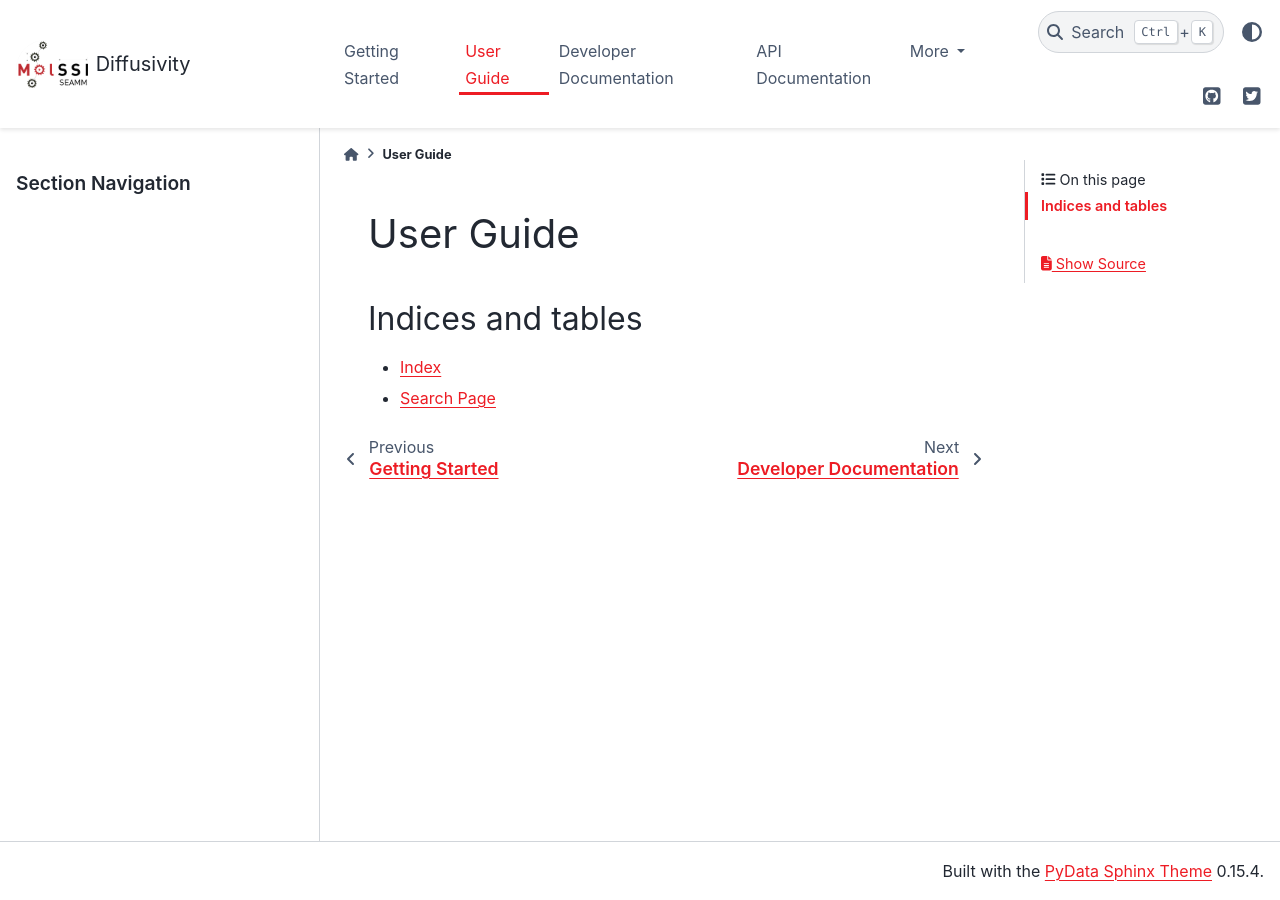
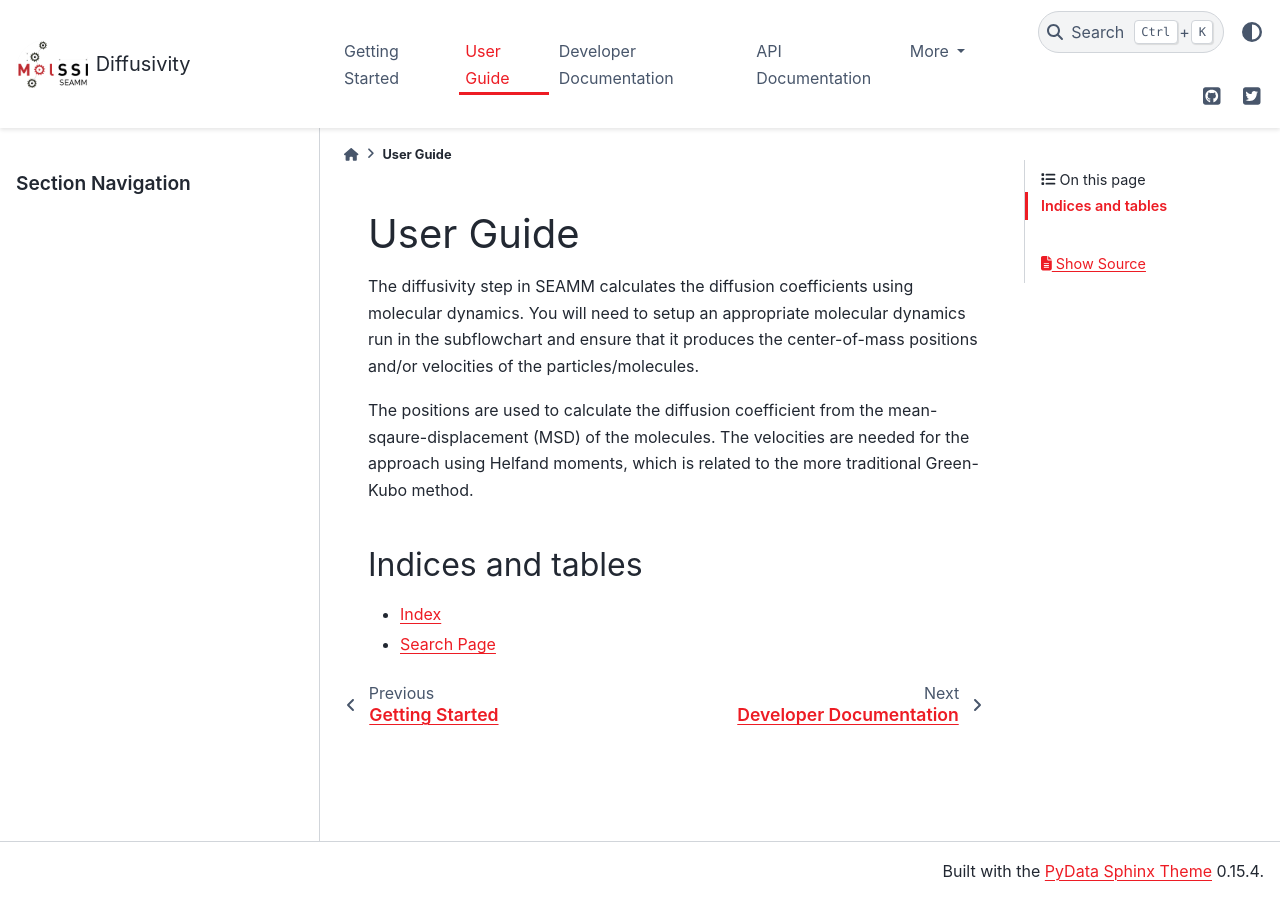
Before and after one commit to molssi-seamm/diffusivity_step, a Sphinx documentation site: the page built from docs/user_guide/index.rst, in a window 1280 px wide. Built offline with Sphinx 7.4.7 and the PyData theme 0.15.4, drawn with Linux system fonts in a browser that asks for light colours; pages that are not in the unit, such as notebooks, are missing from menus.

Commit message:
Added short descriptions to the documentation of what this step does.

```diff
--- a/docs/index.rst
+++ b/docs/index.rst
@@ -1,7 +1,8 @@
 Welcome to the documentation for the Diffusivity SEAMM plug-in
 ==============================================================
 
-Diffusivity <does what? replace this text>
+This diffusivity step calculates the diffusion coefficients, currently using molecular
+dynamics though in the future other approaches may be added.
 
 .. grid:: 1 1 2 2
 
--- a/docs/user_guide/index.rst
+++ b/docs/user_guide/index.rst
@@ -3,6 +3,16 @@
 **********
 User Guide
 **********
+
+The diffusivity step in SEAMM calculates the diffusion coefficients using molecular
+dynamics. You will need to setup an appropriate molecular dynamics run in the
+subflowchart and ensure that it produces the center-of-mass positions and/or velocities
+of the particles/molecules.
+
+The positions are used to calculate the diffusion coefficient from the
+mean-sqaure-displacement (MSD) of the molecules. The velocities are needed for the
+approach using Helfand moments, which is related to the more traditional Green-Kubo
+method.
 
 ..
     <remove the dots above and this line and unindent the toctree to expose it>
```
